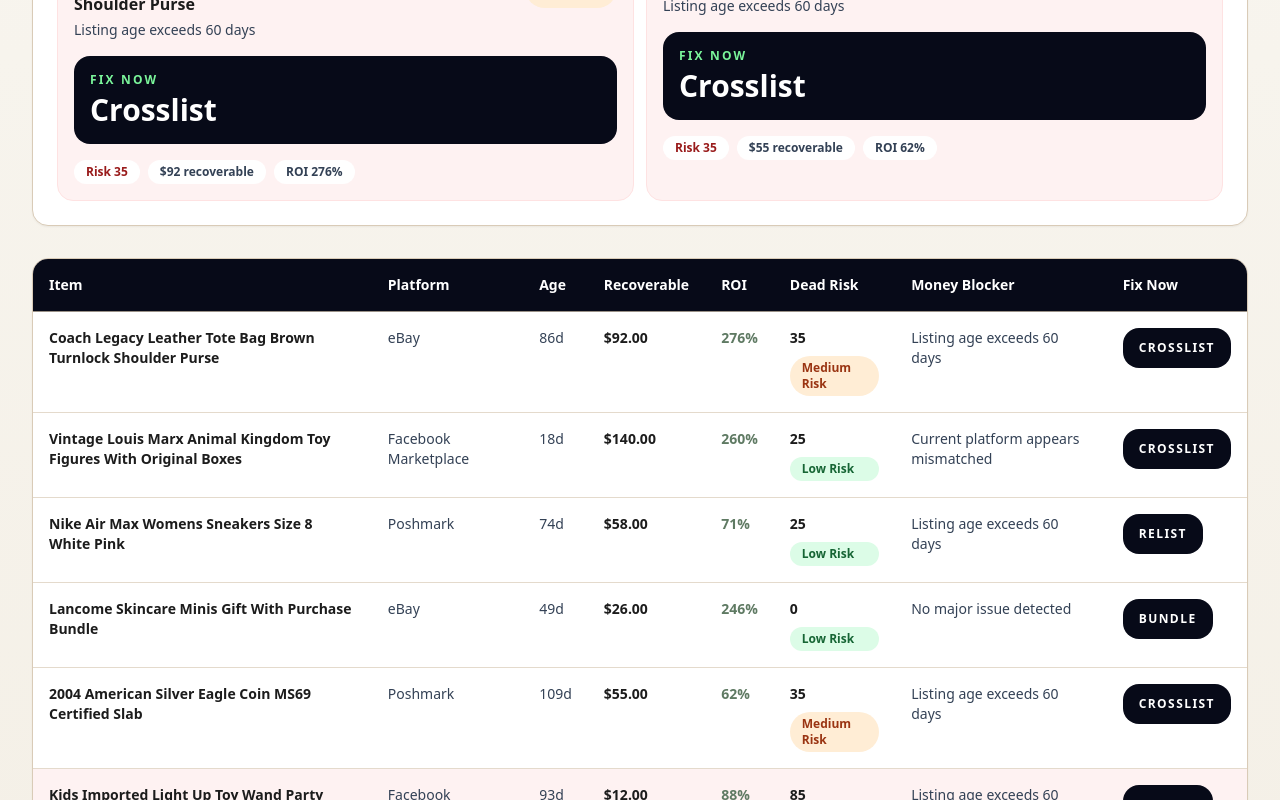
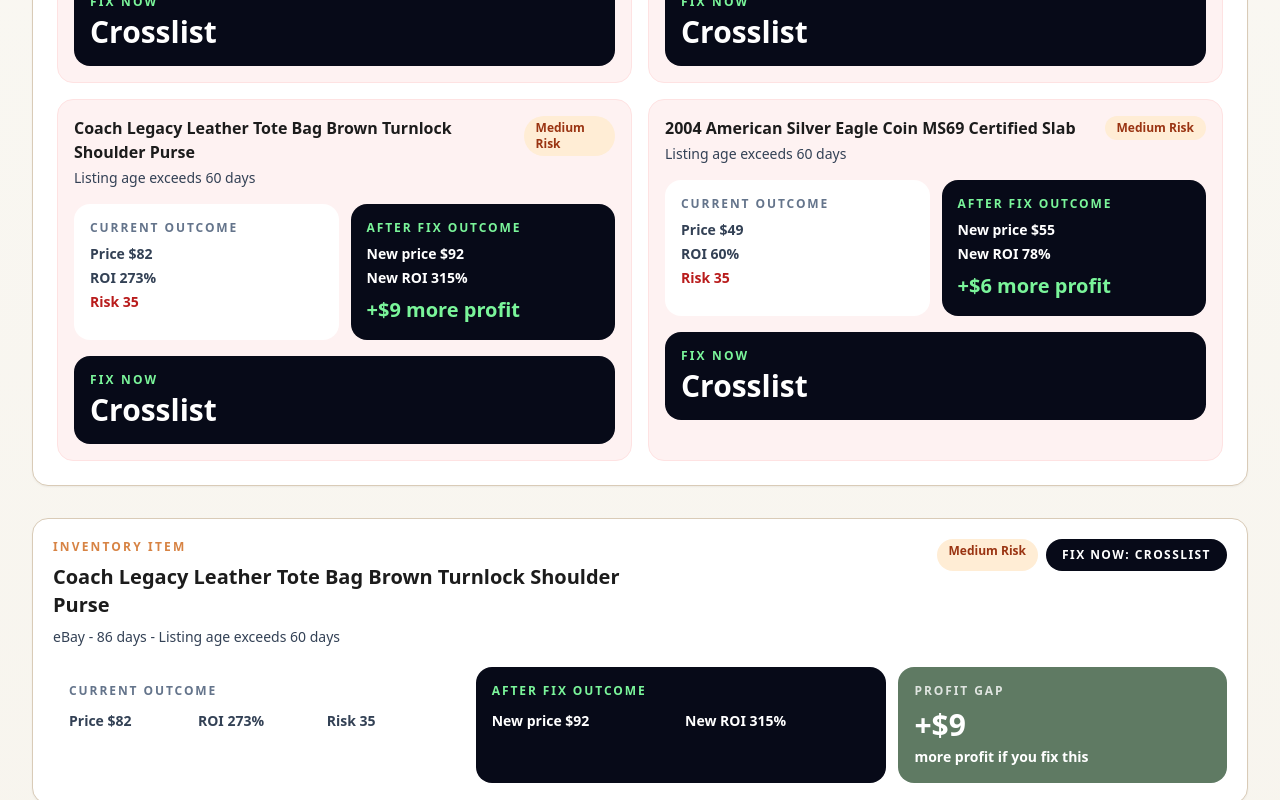
Before and after one commit to RejectedDope/ResaleIQ, a Next.js app: page /dead-listings in a window 1280 px wide. Shown: the part 1120-1920 px from the top of the page. Built offline with nearby package versions, Linux system fonts and the light colour scheme.

Commit message:
Add before after money outcomes to Recovery Room

```diff
--- a/app/dead-listings/page.tsx
+++ b/app/dead-listings/page.tsx
@@ -3,17 +3,58 @@
 import { analyzeListing } from '@/lib/listingGenerator';
 import { sampleInventory } from '@/lib/sampleData';
 
-function itemRoi(item: (typeof sampleInventory)[number]) {
-  return Math.round(((item.targetSalePrice - item.purchaseCost - item.shippingPaid) / Math.max(item.purchaseCost, 1)) * 100);
+type InventoryItem = (typeof sampleInventory)[number];
+
+function baseProfit(item: InventoryItem, price: number) {
+  return price + item.shippingCharged - item.purchaseCost - item.shippingPaid;
+}
+
+function currentOutcome(item: InventoryItem, riskScore: number) {
+  const riskDiscount = Math.min(0.3, riskScore * 0.003);
+  const price = item.targetSalePrice * (1 - riskDiscount);
+  const profit = baseProfit(item, price);
+  return {
+    price,
+    profit,
+    roi: Math.round((profit / Math.max(item.purchaseCost, 1)) * 100),
+  };
+}
+
+function fixedOutcome(item: InventoryItem, action: string, riskScore: number) {
+  const current = currentOutcome(item, riskScore);
+  const liftByAction: Record<string, number> = {
+    Relist: 0.08,
+    Reprice: 0.06,
+    Crosslist: 0.1,
+    Bundle: 0.12,
+    Hold: 0.03,
+    'Donate/Liquidate': 0.04,
+  };
+  const lift = liftByAction[action] ?? 0.06;
+  const price = Math.min(item.targetSalePrice * 1.12, current.price + item.targetSalePrice * lift);
+  const profit = baseProfit(item, price);
+  return {
+    price,
+    profit,
+    roi: Math.round((profit / Math.max(item.purchaseCost, 1)) * 100),
+    improvement: Math.max(0, profit - current.profit),
+  };
 }
 
 export default function DeadListingsPage() {
-  const rows = sampleInventory.map((item) => ({ item, analysis: analyzeListing(item), roi: itemRoi(item) }));
+  const rows = sampleInventory.map((item) => {
+    const analysis = analyzeListing(item);
+    const current = currentOutcome(item, analysis.deadListingRisk.riskScore);
+    const fixed = fixedOutcome(item, analysis.deadListingRisk.recommendedAction, analysis.deadListingRisk.riskScore);
+    return { item, analysis, current, fixed };
+  });
   const total = rows.length || 1;
   const recoverableRevenue = rows.reduce((sum, row) => sum + row.item.targetSalePrice, 0);
   const highRisk = rows.filter((row) => row.analysis.deadListingRisk.riskLevel === 'High').length;
   const recoveryScore = Math.round(rows.reduce((sum, row) => sum + (100 - row.analysis.deadListingRisk.riskScore), 0) / total);
-  const emergencyQueue = [...rows].sort((a, b) => b.analysis.deadListingRisk.riskScore - a.analysis.deadListingRisk.riskScore).slice(0, 4);
+  const emergencyQueue = [...rows].sort((a, b) => b.fixed.improvement - a.fixed.improvement).slice(0, 4);
+  const itemsToFix = rows.filter((row) => row.analysis.deadListingRisk.riskScore >= 30).length;
+  const itemsLeftAfterFirstFix = Math.max(0, itemsToFix - 1);
 
   return (
     <section className="space-y-8">
@@ -23,12 +64,13 @@
           <div>
             <h2 className="text-4xl font-extrabold tracking-tight md:text-5xl">Fix the items costing you money right now.</h2>
             <p className="mt-4 max-w-3xl text-sm leading-7 text-slate-300">
-              This room turns stale listings into a prioritized repair queue with a visible money action on every item.
+              Every row shows the current money outcome, the after-fix outcome, and the exact profit gap.
             </p>
           </div>
           <div className="rounded-2xl bg-white/10 px-5 py-4">
-            <p className="text-xs font-bold uppercase tracking-[0.16em] text-slate-300">Recoverable Inventory</p>
-            <p className="mt-2 text-5xl font-extrabold text-[#7AF59A]">${recoverableRevenue.toFixed(0)}</p>
+            <p className="text-xs font-bold uppercase tracking-[0.16em] text-slate-300">Progression</p>
+            <p className="mt-2 text-5xl font-extrabold text-[#7AF59A]">{itemsToFix}</p>
+            <p className="mt-1 text-sm font-bold text-slate-300">items to fix. Then {itemsLeftAfterFirstFix} left.</p>
           </div>
         </div>
       </div>
@@ -36,7 +78,7 @@
       <div className="grid gap-4 md:grid-cols-3">
         <ScoreCard title="Recoverable Revenue" value={`$${recoverableRevenue.toFixed(0)}`} helper="Potential revenue represented by current sample inventory." tone="success" />
         <ScoreCard title="Recovery Score" value={`${recoveryScore}/100`} helper="Higher means less dead-inventory pressure across the shelf." tone="dark" />
-        <ScoreCard title="Fix Now Items" value={highRisk} helper="High-risk rows needing action before new sourcing." tone={highRisk ? 'danger' : 'neutral'} />
+        <ScoreCard title="Fix Now Items" value={itemsToFix} helper="Simulated queue: one fix moves the count down immediately." tone={itemsToFix ? 'danger' : 'neutral'} />
       </div>
 
       <div className="rounded-2xl border border-tan bg-white p-6 shadow-sm">
@@ -45,10 +87,10 @@
             <p className="text-xs font-bold uppercase tracking-[0.2em] text-clay">Emergency Queue</p>
             <h3 className="mt-1 text-2xl font-extrabold text-ink">Do these first</h3>
           </div>
-          <p className="text-sm font-semibold text-slate-600">Sorted by money risk</p>
+          <p className="text-sm font-semibold text-slate-600">Sorted by profit improvement</p>
         </div>
-        <div className="mt-5 grid gap-3 md:grid-cols-2">
-          {emergencyQueue.map(({ item, analysis, roi }) => (
+        <div className="mt-5 grid gap-4 md:grid-cols-2">
+          {emergencyQueue.map(({ item, analysis, current, fixed }) => (
             <div key={item.title} className="rounded-2xl border border-red-100 bg-red-50 p-4">
               <div className="flex items-start justify-between gap-3">
                 <div>
@@ -57,61 +99,73 @@
                 </div>
                 <RiskBadge level={analysis.deadListingRisk.riskLevel} />
               </div>
+
+              <div className="mt-4 grid gap-3 md:grid-cols-2">
+                <div className="rounded-2xl bg-white p-4">
+                  <p className="text-xs font-bold uppercase tracking-[0.16em] text-slate-500">Current Outcome</p>
+                  <p className="mt-2 text-sm font-bold text-slate-700">Price ${current.price.toFixed(0)}</p>
+                  <p className="mt-1 text-sm font-bold text-slate-700">ROI {current.roi}%</p>
+                  <p className="mt-1 text-sm font-bold text-red-700">Risk {analysis.deadListingRisk.riskScore}</p>
+                </div>
+                <div className="rounded-2xl bg-[#070A18] p-4 text-white">
+                  <p className="text-xs font-bold uppercase tracking-[0.16em] text-[#7AF59A]">After Fix Outcome</p>
+                  <p className="mt-2 text-sm font-bold">New price ${fixed.price.toFixed(0)}</p>
+                  <p className="mt-1 text-sm font-bold">New ROI {fixed.roi}%</p>
+                  <p className="mt-2 text-xl font-extrabold text-[#7AF59A]">+${fixed.improvement.toFixed(0)} more profit</p>
+                </div>
+              </div>
+
               <div className="mt-4 rounded-2xl bg-[#070A18] p-4 text-white">
                 <p className="text-xs font-bold uppercase tracking-[0.18em] text-[#7AF59A]">Fix Now</p>
                 <p className="mt-1 text-3xl font-extrabold">{analysis.deadListingRisk.recommendedAction}</p>
-              </div>
-              <div className="mt-4 flex flex-wrap gap-2 text-xs font-bold">
-                <span className="rounded-full bg-white px-3 py-1 text-red-800">Risk {analysis.deadListingRisk.riskScore}</span>
-                <span className="rounded-full bg-white px-3 py-1 text-slate-700">${item.targetSalePrice.toFixed(0)} recoverable</span>
-                <span className="rounded-full bg-white px-3 py-1 text-slate-700">ROI {roi}%</span>
               </div>
             </div>
           ))}
         </div>
       </div>
 
-      <div className="overflow-x-auto rounded-2xl border border-tan bg-white shadow-sm">
-        <table className="min-w-full text-left text-sm">
-          <thead className="bg-[#070A18] text-white">
-            <tr>
-              <th className="p-4">Item</th>
-              <th className="p-4">Platform</th>
-              <th className="p-4">Age</th>
-              <th className="p-4">Recoverable</th>
-              <th className="p-4">ROI</th>
-              <th className="p-4">Dead Risk</th>
-              <th className="p-4">Money Blocker</th>
-              <th className="p-4">Fix Now</th>
-            </tr>
-          </thead>
-          <tbody>
-            {rows.map(({ item, analysis, roi }) => {
+      <div className="grid gap-4">
+        {rows.map(({ item, analysis, current, fixed }) => {
           const high = analysis.deadListingRisk.riskLevel === 'High';
           return (
-                <tr key={item.title} className={`border-t border-tan/70 align-top ${high ? 'bg-red-50' : 'bg-white'}`}>
-                  <td className="p-4 font-bold text-ink">{item.title}</td>
-                  <td className="p-4 text-slate-700">{item.platform}</td>
-                  <td className="p-4 text-slate-700">{item.listingAgeDays}d</td>
-                  <td className="p-4 font-extrabold text-ink">${item.targetSalePrice.toFixed(2)}</td>
-                  <td className={`p-4 font-extrabold ${roi < 50 ? 'text-red-700' : 'text-sage'}`}>{roi}%</td>
-                  <td className="p-4">
-                    <div className="flex flex-col gap-2">
-                      <span className="font-extrabold text-ink">{analysis.deadListingRisk.riskScore}</span>
+            <div key={item.title} className={`rounded-2xl border p-5 shadow-sm ${high ? 'border-red-200 bg-red-50' : 'border-tan bg-white'}`}>
+              <div className="flex flex-col gap-4 lg:flex-row lg:items-start lg:justify-between">
+                <div className="max-w-xl">
+                  <p className="text-xs font-bold uppercase tracking-[0.18em] text-clay">Inventory Item</p>
+                  <h3 className="mt-2 text-xl font-extrabold text-ink">{item.title}</h3>
+                  <p className="mt-2 text-sm text-slate-700">{item.platform} - {item.listingAgeDays} days - {analysis.deadListingRisk.topIssue}</p>
+                </div>
+                <div className="flex flex-wrap gap-2">
                   <RiskBadge level={analysis.deadListingRisk.riskLevel} />
+                  <span className="rounded-full bg-[#070A18] px-4 py-2 text-xs font-extrabold uppercase tracking-[0.12em] text-white">Fix Now: {analysis.deadListingRisk.recommendedAction}</span>
                 </div>
-                  </td>
-                  <td className="p-4 text-slate-700">{analysis.deadListingRisk.topIssue}</td>
-                  <td className="p-4">
-                    <span className="inline-flex rounded-2xl bg-[#070A18] px-4 py-3 text-xs font-extrabold uppercase tracking-[0.12em] text-white">
-                      {analysis.deadListingRisk.recommendedAction}
-                    </span>
-                  </td>
-                </tr>
+              </div>
+
+              <div className="mt-5 grid gap-3 lg:grid-cols-[1fr_1fr_0.8fr]">
+                <div className="rounded-2xl bg-white p-4">
+                  <p className="text-xs font-bold uppercase tracking-[0.16em] text-slate-500">Current Outcome</p>
+                  <div className="mt-3 grid grid-cols-3 gap-2 text-sm font-bold text-slate-700">
+                    <span>Price ${current.price.toFixed(0)}</span>
+                    <span>ROI {current.roi}%</span>
+                    <span>Risk {analysis.deadListingRisk.riskScore}</span>
+                  </div>
+                </div>
+                <div className="rounded-2xl bg-[#070A18] p-4 text-white">
+                  <p className="text-xs font-bold uppercase tracking-[0.16em] text-[#7AF59A]">After Fix Outcome</p>
+                  <div className="mt-3 grid grid-cols-2 gap-2 text-sm font-bold">
+                    <span>New price ${fixed.price.toFixed(0)}</span>
+                    <span>New ROI {fixed.roi}%</span>
+                  </div>
+                </div>
+                <div className="rounded-2xl bg-sage p-4 text-white">
+                  <p className="text-xs font-bold uppercase tracking-[0.16em] text-white/80">Profit Gap</p>
+                  <p className="mt-2 text-3xl font-extrabold">+${fixed.improvement.toFixed(0)}</p>
+                  <p className="mt-1 text-sm font-bold">more profit if you fix this</p>
+                </div>
+              </div>
+            </div>
           );
         })}
-          </tbody>
-        </table>
       </div>
     </section>
   );
```
Lines whose indentation alone changed are shown as unchanged.
